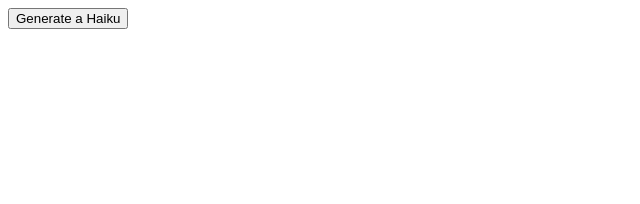
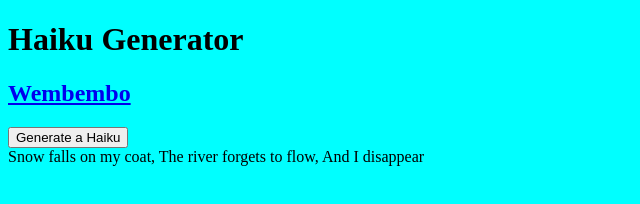
Before and after one commit to Wembembo/CodeCademy_Haiku, a plain HTML site: page index.html in a window 1280 px wide. Shown: the whole page, without its empty margins (0-640 px from the left). Drawn offline with Linux system fonts and the light colour scheme.

Commit message:
Added display for haikus

```diff
--- a/index.html
+++ b/index.html
@@ -4,10 +4,14 @@
     <meta charset="UTF-8">
     <meta name="viewport" content="width=device-width, initial-scale=1.0">
     <title>Document</title>
+    <link rel="stylesheet" href="style.css">
 </head>
 <body>
-    <button id="Generator">Generate a Haiku</button>
+    <h1>Haiku Generator</h1>
+    <h2><a href="https://github.com/Wembembo">Wembembo</a></h2>
+    <button id="Generator" onclick="haikuStorage(haiku)">Generate a Haiku</button>
     <!--Haiku goes below-->
-    <div class="haikuBox"></div>
+    <div id="haikuBox" class="invisible"></div>
+<script src="index.js" charset="UTF-8"></script>
 </body>
 </html>
--- a/index.js
+++ b/index.js
@@ -67,6 +67,7 @@ let haikuLine3 =["And I disappear",
 
 function haikuStorage(input){
     var output = [input];
+    document.getElementById("haikuBox").classList.remove("invisible");
     return output;
 }
 
@@ -74,3 +75,5 @@ function haikuStorage(input){
 const haiku = `${haikuLine1[Math.floor(Math.random() * haikuLine1.length)]}` + `${haikuLine2[Math.floor(Math.random() * haikuLine2.length)]}` + `${haikuLine3[Math.floor(Math.random() * haikuLine3.length)]}`;
 
 console.log(haikuStorage(haiku));
+
+document.getElementById("haikuBox").innerHTML = haiku;
--- a/style.css
+++ b/style.css
@@ -0,0 +1,7 @@
+body{
+    background-color: aqua;
+}
+
+.invisible{
+    display: none;
+}
```
